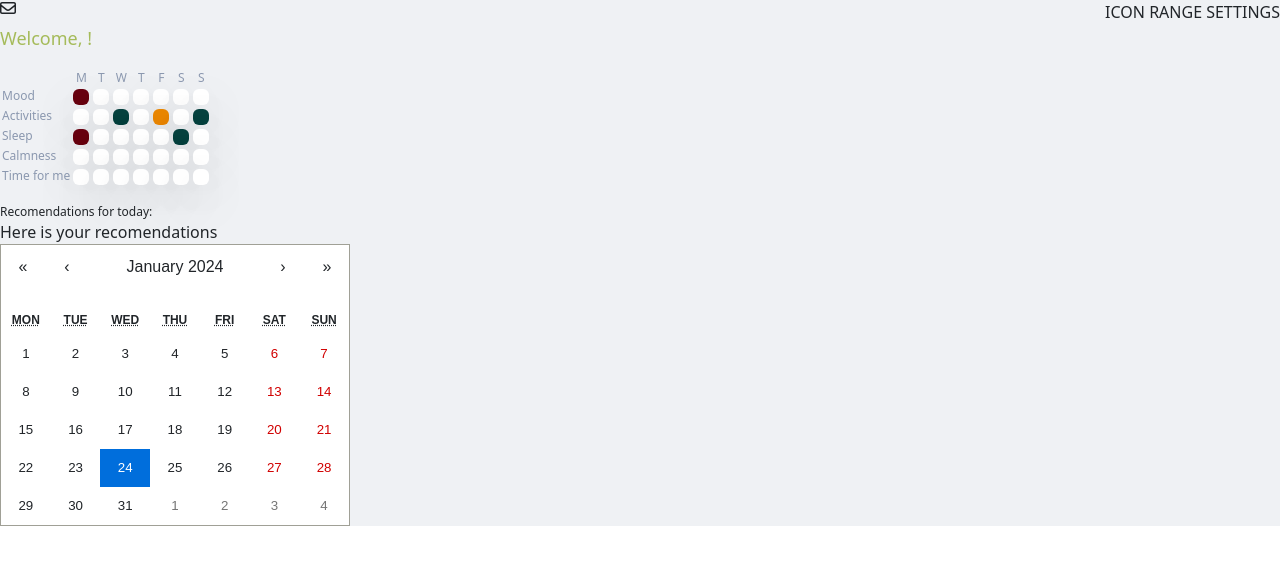
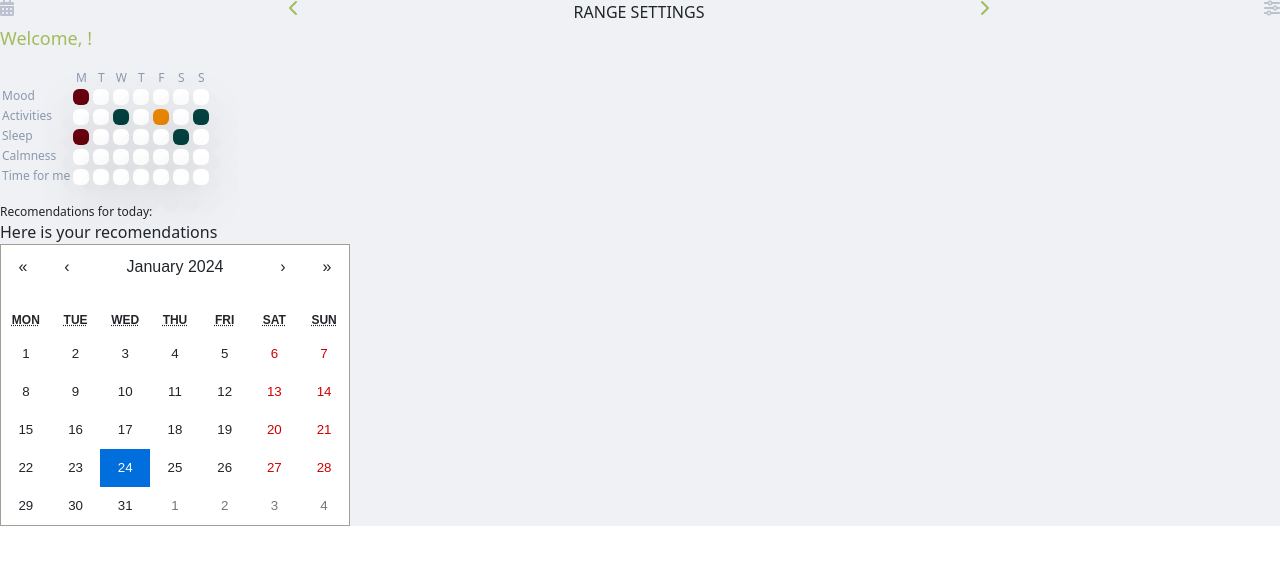
Before and after one commit to kaiuliia/well_being_frontend, a React (Create React App) app: page /user/dashboard in a window 1280 px wide. Shown: the top 564 px of the page. Built offline with nearby package versions, Linux system fonts and the light colour scheme; the HTML template or start-up script is replaced by a standard one.

Commit message:
Upd header

```diff
--- a/package.json
+++ b/package.json
@@ -7,6 +7,7 @@
     "@emotion/styled": "^11.11.0",
     "@fortawesome/fontawesome-svg-core": "^6.5.1",
     "@fortawesome/free-regular-svg-icons": "^6.5.1",
+    "@fortawesome/free-solid-svg-icons": "^6.5.1",
     "@fortawesome/react-fontawesome": "^0.2.0",
     "@mui/icons-material": "^5.14.18",
     "@mui/material": "^5.14.18",
--- a/src/components/dashboard/header.tsx
+++ b/src/components/dashboard/header.tsx
@@ -1,13 +1,17 @@
 import React, { useState } from "react";
 import { FontAwesomeIcon } from "@fortawesome/react-fontawesome";
-import { faEnvelope } from "@fortawesome/free-regular-svg-icons";
-
+import { faCalendarDays } from "@fortawesome/free-solid-svg-icons";
+import { faSliders } from "@fortawesome/free-solid-svg-icons";
+import { faChevronLeft } from "@fortawesome/free-solid-svg-icons";
+import { faChevronRight } from "@fortawesome/free-solid-svg-icons";
 export function HeaderDashboard() {
-  const element = <FontAwesomeIcon icon={faEnvelope} />;
   return (
     <div className="flex justify-between">
-      {element}
-      ICON RANGE SETTINGS
+      <FontAwesomeIcon icon={faCalendarDays} color="#BBC1CE" />
+      <FontAwesomeIcon icon={faChevronLeft} color="#A5BB5A" />
+      RANGE SETTINGS
+      <FontAwesomeIcon icon={faChevronRight} color="#A5BB5A" />
+      <FontAwesomeIcon icon={faSliders} color="#BBC1CE" />
     </div>
   );
 }
```
Also changed, not shown: 1 other file (tests, documents, lock files or other folders).
